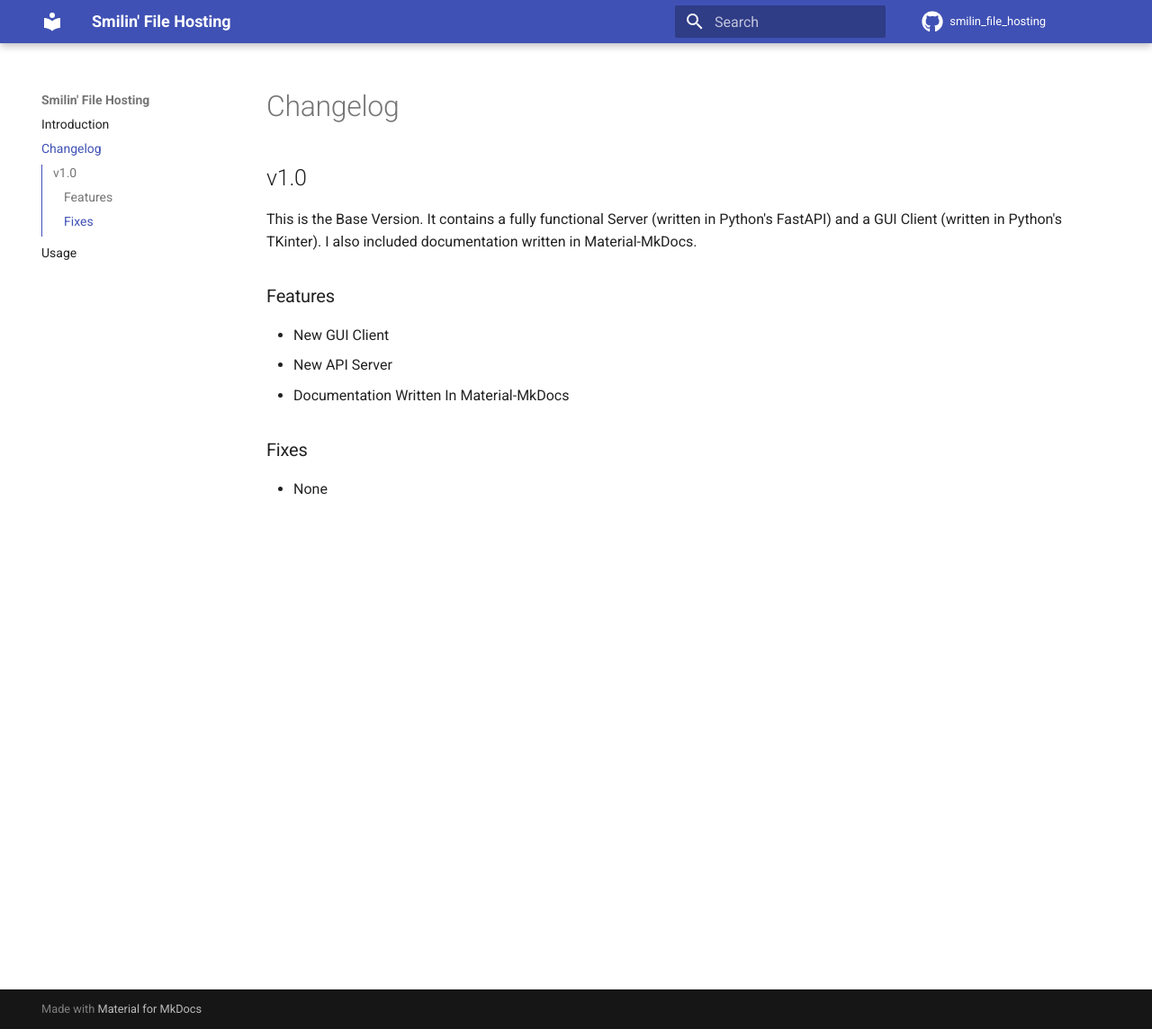
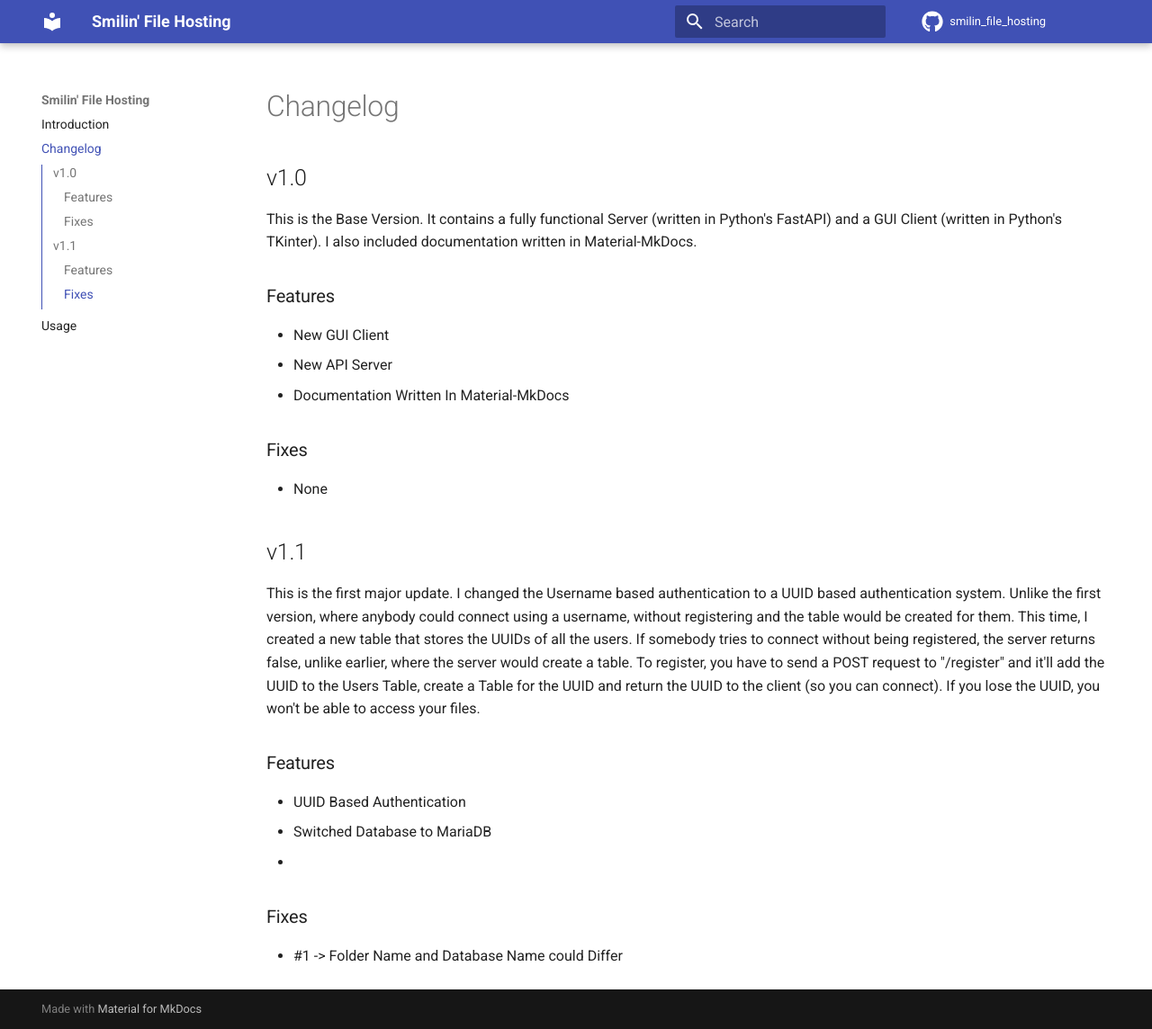
Before and after one commit to Smilin-Dominator/smilin_file_hosting, an MkDocs documentation site: the page built from docs/changelog.md, in a window 1280 px wide and 1144 px high. Shown: the whole window at 90% size. Built offline with MkDocs 1.6.1 and Material for MkDocs 9.7.7, drawn with Linux system fonts in a browser that asks for light colours; comment, search, counter and statistics services are not loaded.

Commit message:
docs: Updated changelog.md

```diff
--- a/docs/changelog.md
+++ b/docs/changelog.md
@@ -9,3 +9,18 @@ I also included documentation written in Material-MkDocs.
 - Documentation Written In Material-MkDocs
 ### Fixes
 - None
+
+
+## v1.1
+This is the first major update. I changed the Username based authentication to a UUID based authentication system. Unlike
+the first version, where anybody could connect using a username, without registering and the table would be created for them.
+This time, I created a new table that stores the UUIDs of all the users. If somebody tries to connect without being
+registered, the server returns false, unlike earlier, where the server would create a table. To register, you have
+to send a POST request to "/register" and it'll add the UUID to the Users Table, create a Table for the UUID and return
+the UUID to the client (so you can connect). If you lose the UUID, you won't be able to access your files.
+### Features
+- UUID Based Authentication
+- Switched Database to MariaDB
+-
+### Fixes
+- \#1 -> Folder Name and Database Name could Differ
```
